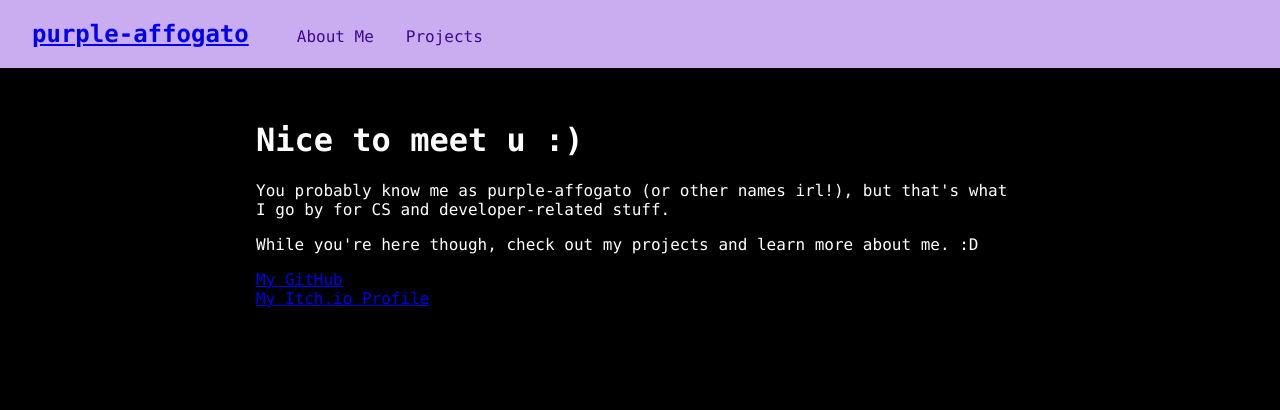
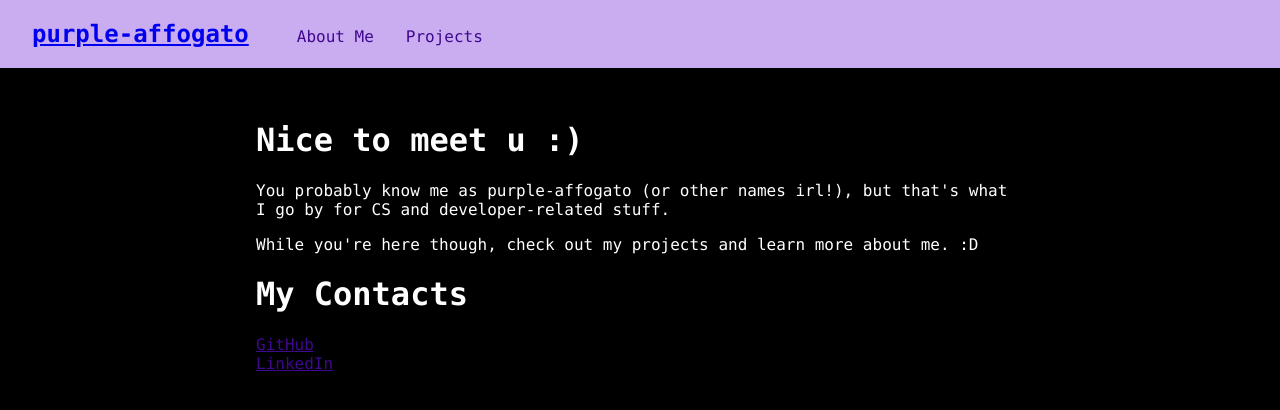
Before and after one commit to purple-affogato/purple-affogato.github.io, a React (Vite) app: page / in a window 1280 px wide. Shown: the top 410 px of the page. Built offline with nearby package versions, Linux system fonts and the light colour scheme.

Commit message:
Adjusted contacts and links on home page

```diff
--- a/src/Homepage.jsx
+++ b/src/Homepage.jsx
@@ -7,8 +7,9 @@ function Homepage() {
         <h1>Nice to meet u :)</h1>
         <p>You probably know me as purple-affogato (or other names irl!), but that's what I go by for CS and developer-related stuff. </p>
         <p>While you're here though, check out my projects and learn more about me. :D</p>
-        <Link to="https://github.com/purple-affogato" className="link">My GitHub</Link>
-        <Link to="https://purple-affogato.itch.io/" className="link">My Itch.io Profile</Link>
+        <h1>My Contacts</h1>
+        <Link to="https://github.com/purple-affogato" className="link">GitHub</Link>
+        <Link to="https://www.linkedin.com/in/ivy-y-zhuang" className="link">LinkedIn</Link>
     </div>
 );
 }
--- a/src/index.css
+++ b/src/index.css
@@ -71,6 +71,7 @@ h1 {
   font-family: Consolas;
   display: block;
   text-decoration: underline;
+  color: var(--dark-purple);
 }
 
 .HeaderLink {
```
